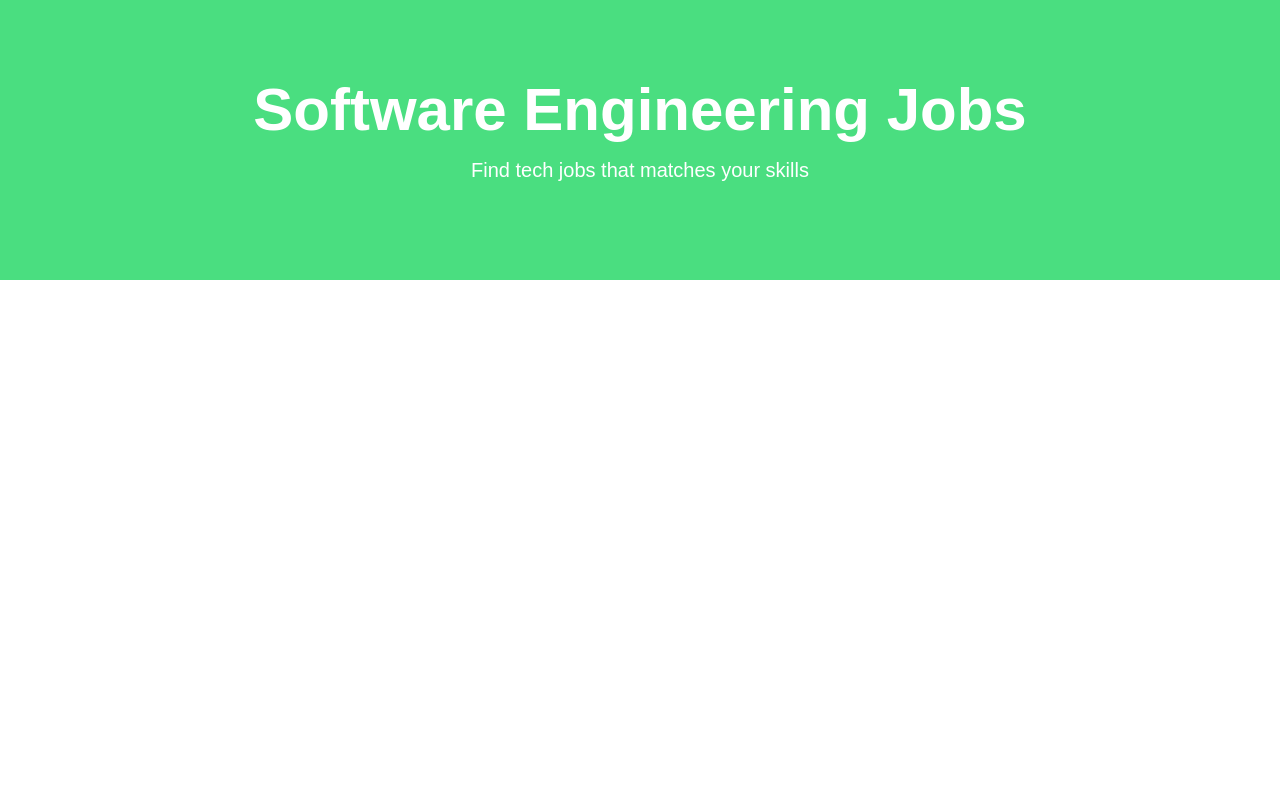
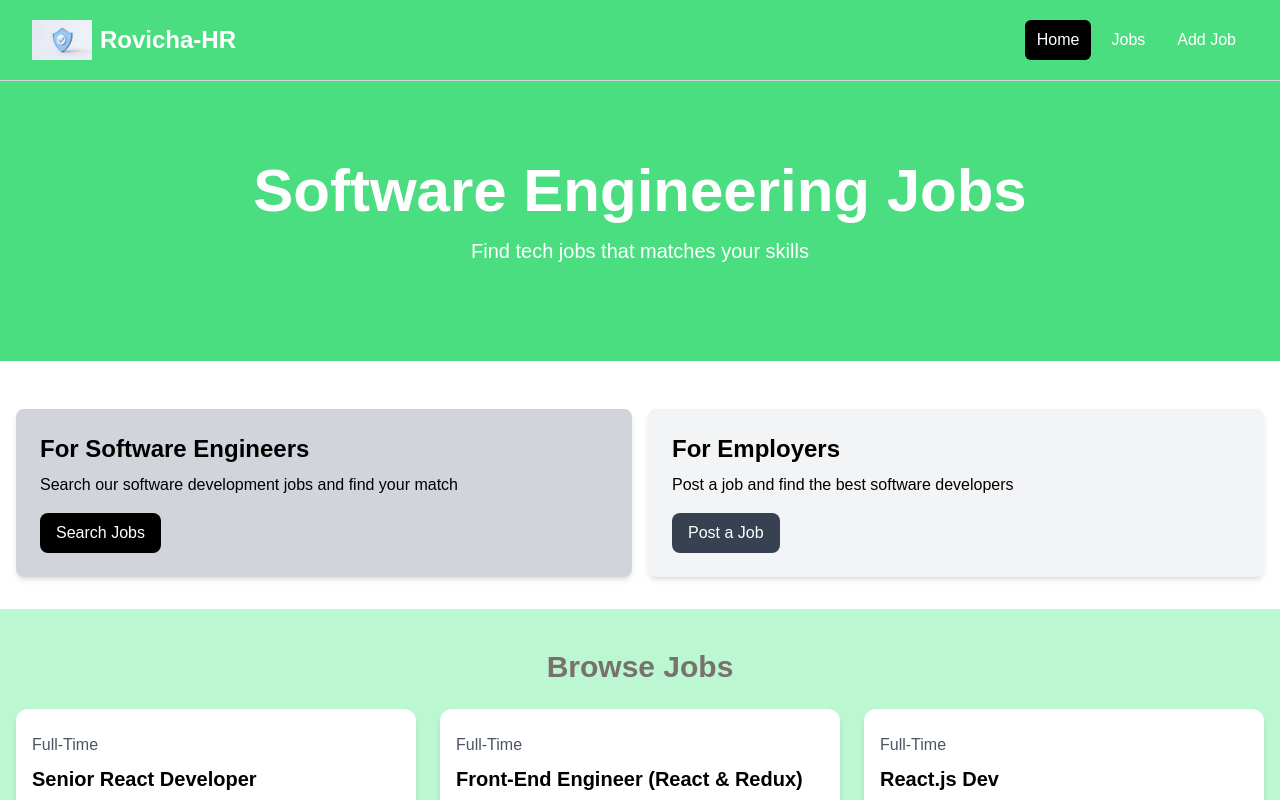
Before and after one commit to Kemelite1/React.js, a React (Vite) app in the folder joblisting/: page / in a window 1280 px wide. Shown: the top 800 px of the page. Built offline with nearby package versions, Linux system fonts and the light colour scheme.

Commit message:
Create layout folder in src Create MainLayout.jsx in layout folder use outlet in MainLayout.jsx import HomeCard, JobOpenings and ViewAllJobs in HomePage.jsx

```diff
--- a/joblisting/src/App.jsx
+++ b/joblisting/src/App.jsx
@@ -1,15 +1,20 @@
 
 import { Route, createBrowserRouter, createRoutesFromElements, RouterProvider } from "react-router-dom"
+import MainLayout from "./layouts/MainLayout";
 import HomePage from "./pages/HomePage";
 
+
 const router = createBrowserRouter(
-  createRoutesFromElements(<Route index element={<HomePage />} />)
+  createRoutesFromElements(
+  <Route path="/" element={<MainLayout />}>
+    <Route index element={<HomePage />} />
+    </Route>
+  )
 );
 
 const App = () => {
   return <RouterProvider router={router} />
 
-
 };
 
 export default App
--- /dev/null
+++ b/joblisting/src/layouts/MainLayout.jsx
@@ -0,0 +1,14 @@
+import { Outlet } from "react-router-dom"
+import Navbar from "../components/Navbar"
+
+const MainLayout = () => {
+  return (
+    <>
+    <Navbar />
+    <Outlet />
+    </>
+
+  )
+}
+
+export default MainLayout
--- a/joblisting/src/pages/HomePage.jsx
+++ b/joblisting/src/pages/HomePage.jsx
@@ -1,9 +1,15 @@
 import Hero from '../components/Hero'
+import HomeCard from '../components/HomeCard'
+import JobOpenings from '../components/JobOpenings'
+import ViewAllJobs from '../components/ViewAllJobs'
 
 const HomePage = () => {
   return (
     <>
       <Hero />
+      <HomeCard />
+      <JobOpenings />
+      <ViewAllJobs />
     </>
   )
 }
```
